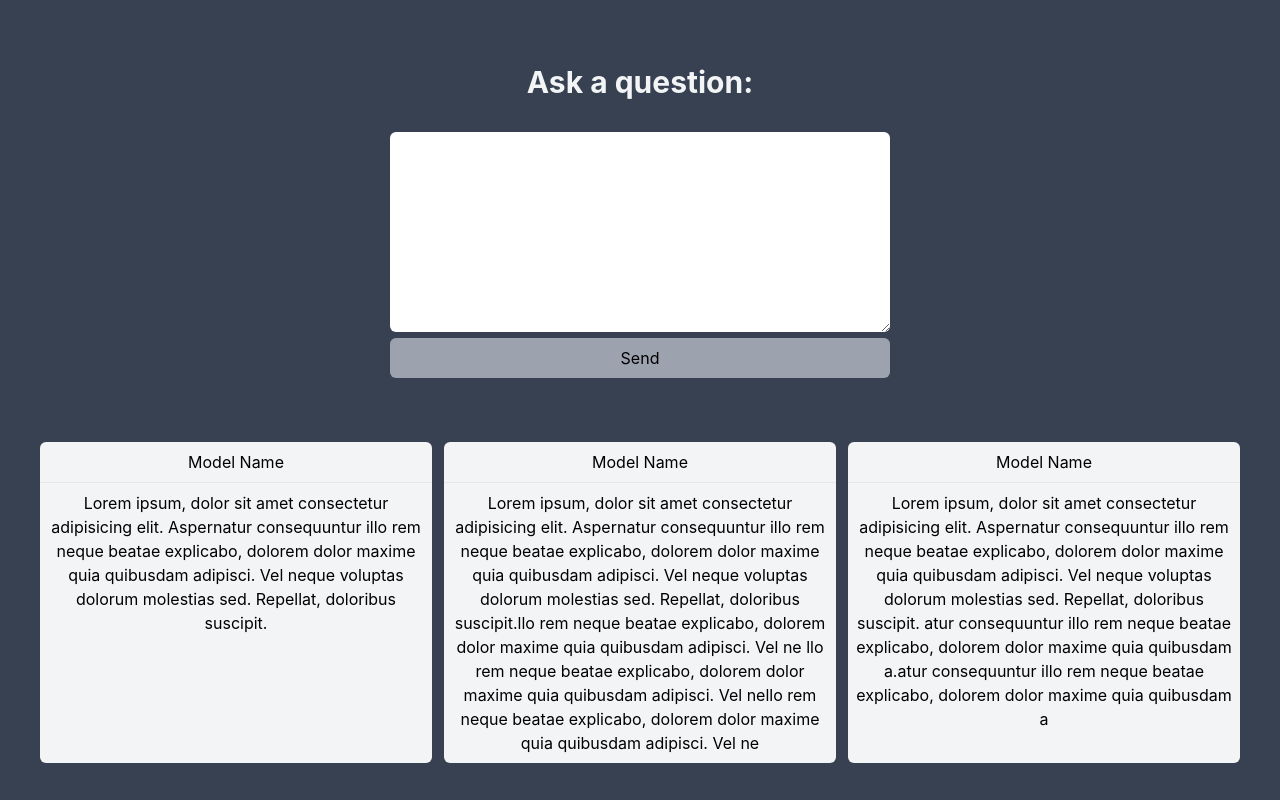
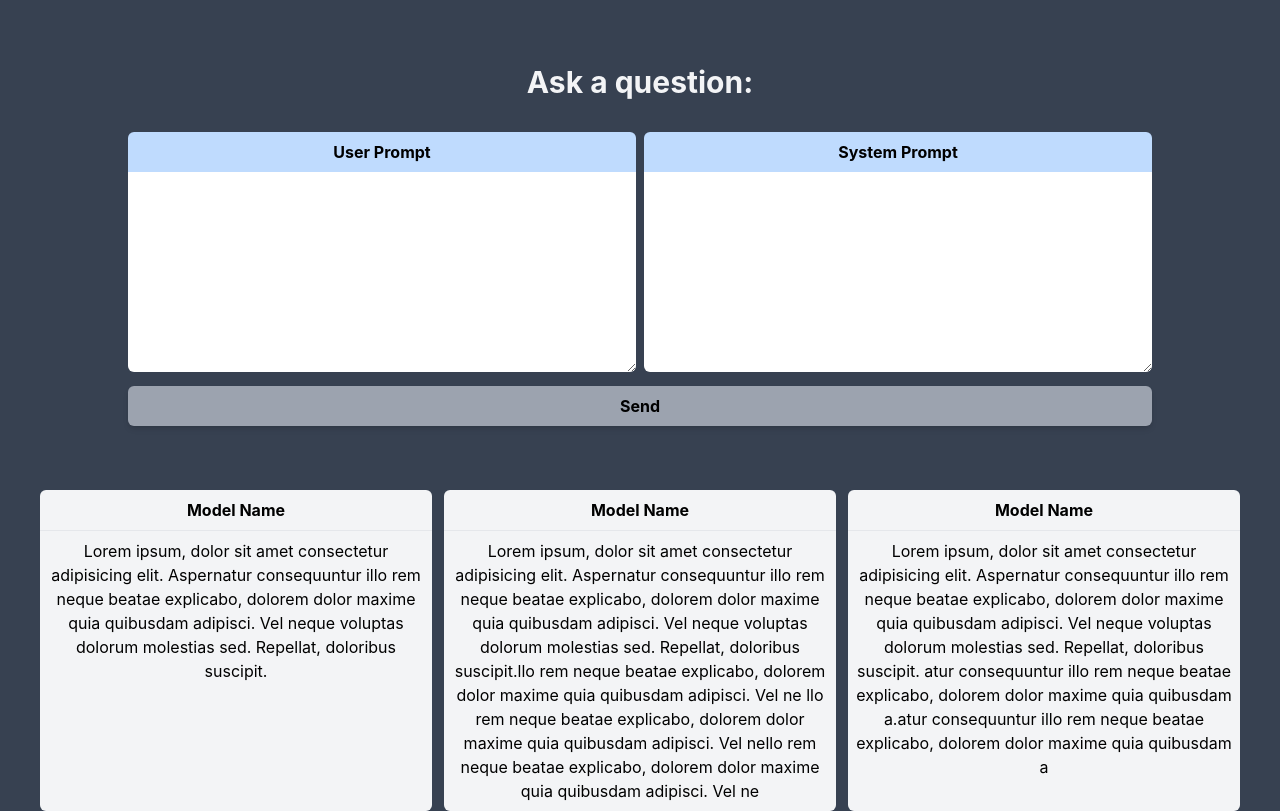
Before and after one commit to Nawzneen/llm-message-dispatch-tool, a React (Create React App) app in the folder frontend/: page / in a window 1280 px wide. Built offline with nearby package versions, Linux system fonts and the light colour scheme.

Commit message:
Feat: add states and form

```diff
--- a/frontend/src/App.tsx
+++ b/frontend/src/App.tsx
@@ -1,26 +1,83 @@
 import React from "react";
 import logo from "./logo.svg";
 import "./App.css";
+interface promptType {
+  userPrompt: string;
+  systemPrompt: string;
+}
 
 function App() {
+  const [prompt, setPrompt] = React.useState<promptType>({
+    userPrompt: "",
+    systemPrompt: "",
+  });
+  const [isLoading, setIsLoading] = React.useState<boolean>(false);
+  const handleUserPromptChange = (
+    e: React.ChangeEvent<HTMLTextAreaElement>
+  ) => {
+    setPrompt({ ...prompt, userPrompt: e.target.value });
+  };
+  const handleSystemPromptChange = (
+    e: React.ChangeEvent<HTMLTextAreaElement>
+  ) => {
+    setPrompt({ ...prompt, systemPrompt: e.target.value });
+  };
+  const handleSubmit = (e: React.FormEvent<HTMLFormElement>) => {
+    e.preventDefault();
+    setIsLoading(true);
+    // sending data to api
+    console.log(prompt);
+    setPrompt({ userPrompt: "", systemPrompt: "" });
+    setIsLoading(false);
+  };
+
   return (
     <div className="App">
       <div className="bg-gray-700 min-h-[100vh] flex flex-col align-center">
-        <div className="mt-16 ">
-          <p className="text-gray-100 font-bold text-3xl ">Ask a question:</p>
-          <div>
-            <textarea className="bg-white mt-8 w-[500px] h-[200px] rounded-md p-5 " />
-          </div>
-          <button className="w-[500px] bg-gray-400 py-2 rounded-md ">
-            Send
-          </button>
+        <div className="mt-16  flex  justify-center align-center">
+          <form
+            className=" flex flex-col justify-center align-center w-[80vw] "
+            onSubmit={handleSubmit}
+          >
+            <p className=" text-gray-100 font-bold text-3xl ">
+              Ask a question:
+            </p>
+            <div className="mt-8 flex flex-row gap-x-2 justify-center align-center w-[80vw]">
+              <div className="w-full">
+                <p className="py-2 bg-blue-200  rounded-t-md font-bold">
+                  User Prompt
+                </p>
+                <textarea
+                  className="bg-white  w-full h-[200px] rounded-b-md p-5 outline-none border-none  overflow-hidden  "
+                  value={prompt.userPrompt}
+                  onChange={handleUserPromptChange}
+                />
+              </div>
+              <div className="w-full">
+                <p className="py-2 bg-blue-200 rounded-t-md font-bold ">
+                  System Prompt
+                </p>
+                <textarea
+                  className="bg-white  w-full h-[200px] rounded-b-md p-5 outline-none border-none  overflow-hidden "
+                  value={prompt.systemPrompt}
+                  onChange={handleSystemPromptChange}
+                />
+              </div>
+            </div>
+            <button
+              type="submit"
+              className=" mt-2 bg-gray-400 py-2 rounded-md font-bold shadow-md "
+            >
+              Send
+            </button>
+          </form>
         </div>
         <div
           className=" justify-center align-center mt-16 grid grid-cols-3 gap-3
          px-10"
         >
           <div className="bg-gray-100 rounded-md ">
-            <p className="py-2">Model Name</p>
+            <p className="py-2 font-bold">Model Name</p>
             <hr />
             <p className="p-2">
               Lorem ipsum, dolor sit amet consectetur adipisicing elit.
@@ -30,7 +87,7 @@ function App() {
             </p>
           </div>
           <div className="bg-gray-100  rounded-md">
-            <p className="py-2">Model Name</p>
+            <p className="py-2 font-bold">Model Name</p>
             <hr />
             <p className="p-2">
               Lorem ipsum, dolor sit amet consectetur adipisicing elit.
@@ -44,7 +101,7 @@ function App() {
             </p>
           </div>
           <div className="bg-gray-100  rounded-md">
-            <p className="py-2">Model Name</p>
+            <p className="py-2 font-bold">Model Name</p>
             <hr />
             <p className="p-2">
               Lorem ipsum, dolor sit amet consectetur adipisicing elit.
```
